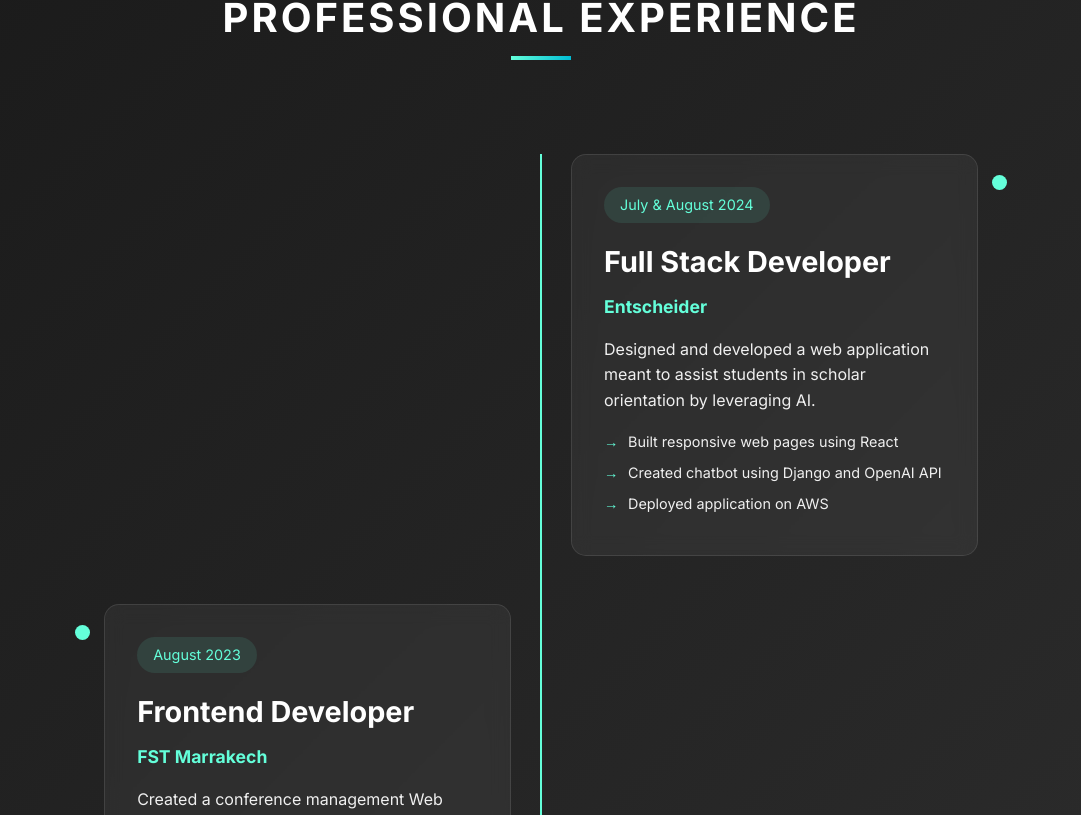
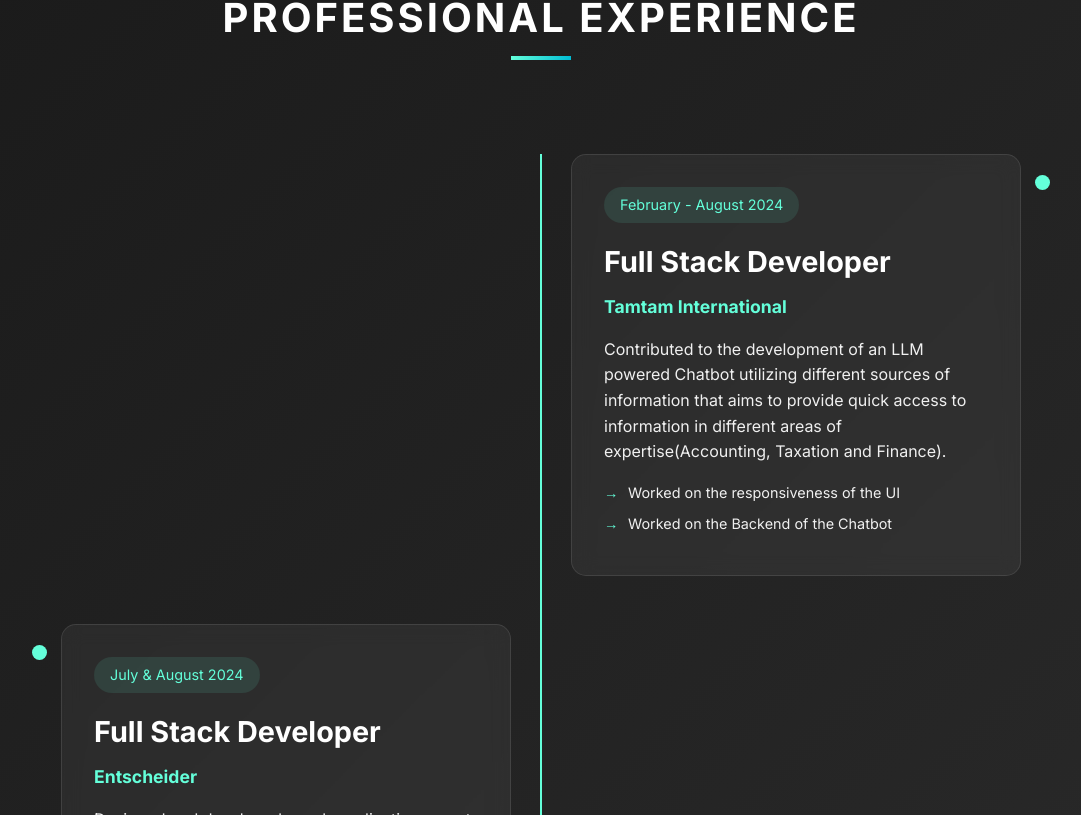
Before and after one commit to chablaouiamine/amine-portfolio, a React (Vite) app: page / in a window 1280 px wide. Shown: the part 1785-2600 px from the top of the page, without its empty margins (99-1180 px from the left). Built offline with nearby package versions, Linux system fonts and the light colour scheme.

Commit message:
Changed the Professional experience section

```diff
--- a/src/components/Experience.tsx
+++ b/src/components/Experience.tsx
@@ -1,27 +1,38 @@
-import { useEffect, useRef } from 'react';
-import '../styles/Experience.css';
+import { useEffect, useRef } from "react";
+import "../styles/Experience.css";
 
 const experiences = [
   {
     role: "Full Stack Developer",
+    company: "Tamtam International",
+    period: "February - August 2024",
+    description:
+      "Contributed to the development of an LLM powered Chatbot utilizing different sources of information that aims to provide quick access to information in different areas of expertise(Accounting, Taxation and Finance).",
+    achievements: [
+      "Worked on the responsiveness of the UI",
+      "Worked on the Backend of the Chatbot",
+    ],
+  },
+  {
+    role: "Full Stack Developer",
     company: "Entscheider",
     period: "July & August 2024",
-    description: "Designed and developed a web application meant to assist students in scholar orientation by leveraging AI.",
+    description:
+      "Designed and developed a web application meant to assist students in scholar orientation by leveraging AI.",
     achievements: [
       "Built responsive web pages using React",
       "Created chatbot using Django and OpenAI API",
-      "Deployed application on AWS"
-    ]
+      "Deployed application on AWS",
+    ],
   },
   {
     role: "Frontend Developer",
     company: "FST Marrakech",
     period: "August 2023",
-    description: "Created a conference management Web application using HTML, CSS and JavaScript.",
-    achievements: [
-      "Designed and implemented user interfaces"
-    ]
-  }
+    description:
+      "Created a conference management Web application using HTML, CSS and JavaScript.",
+    achievements: ["Designed and implemented user interfaces"],
+  },
 ];
 
 export default function Experience() {
@@ -30,17 +41,17 @@
   useEffect(() => {
     const observer = new IntersectionObserver(
       (entries) => {
-        entries.forEach(entry => {
+        entries.forEach((entry) => {
           if (entry.isIntersecting) {
-            entry.target.classList.add('animate');
+            entry.target.classList.add("animate");
           }
         });
       },
       { threshold: 0.1 }
     );
 
-    const timelineItems = document.querySelectorAll('.timeline-item');
-    timelineItems.forEach(item => observer.observe(item));
+    const timelineItems = document.querySelectorAll(".timeline-item");
+    timelineItems.forEach((item) => observer.observe(item));
 
     return () => observer.disconnect();
   }, []);
--- a/src/components/Header.tsx
+++ b/src/components/Header.tsx
@@ -49,7 +49,7 @@
             style={{ y: scrollY * 0.2 }}
           >
             <div className="profile-image-border">
-              <img src="/my_img.jpg" alt="Profile" className="profile-image" />
+              <img src="my_img.jpg" alt="Profile" className="profile-image" />
             </div>
             <div className="profile-image-glow"></div>
           </motion.div>
```
